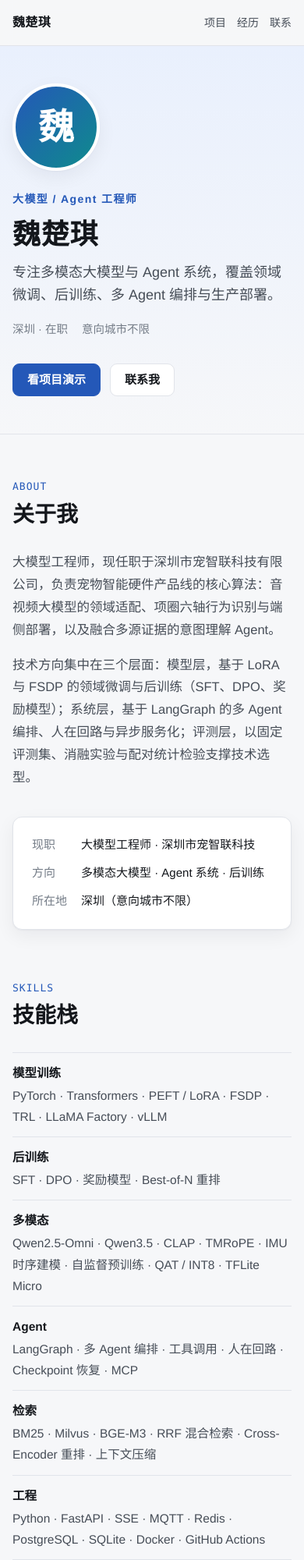
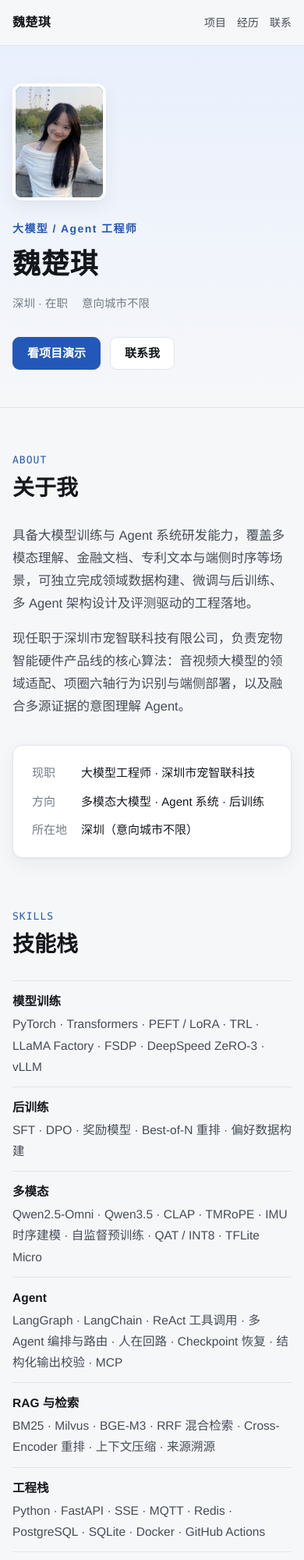
Before and after one commit to muzibu77-star/muzibu77-star.github.io, a plain HTML site: page index.html in a window 390 px wide. Shown: the top 2000 px of the page at 78% size. Drawn offline with Linux system fonts and the light colour scheme.

Commit message:
Refresh homepage: life photo, aligned dates, merged skills, About copy
Co-Authored-By: Claude Opus 5.5 <noreply@anthropic.com>

```diff
--- a/assets/style.css
+++ b/assets/style.css
@@ -83,7 +83,7 @@ strong { font-weight: 650; color: var(--text); }
 .btn.primary { background: var(--accent); border-color: var(--accent); color: #fff; }
 :root[data-theme="dark"] .btn.primary { color: #0e1420; }
 @media (prefers-color-scheme: dark) { :root:not([data-theme="light"]) .btn.primary { color: #0e1420; } }
-.avatar { position: relative; width: 200px; height: 200px; border-radius: 50%; overflow: hidden; display: grid; place-items: center; background: linear-gradient(135deg, var(--accent), var(--accent-2)); box-shadow: var(--shadow); border: 4px solid var(--surface); }
+.avatar { position: relative; width: 224px; height: 280px; border-radius: 18px; overflow: hidden; display: grid; place-items: center; background: linear-gradient(135deg, var(--accent), var(--accent-2)); box-shadow: var(--shadow); border: 4px solid var(--surface); }
 .avatar span { color: #fff; font-size: 84px; font-weight: 700; letter-spacing: 0; }
 .avatar img { position: absolute; inset: 0; width: 100%; height: 100%; object-fit: cover; }
 
@@ -109,9 +109,9 @@ strong { font-weight: 650; color: var(--text); }
 .tags li { padding: 3px 11px; border-radius: 999px; background: var(--surface-2); color: var(--text-2); font-size: 13.5px; }
 .tags li.core { background: var(--accent-soft); color: var(--accent); font-weight: 600; }
 .skills-note { margin: 14px 0 0; color: var(--muted); font-size: 13.5px; }
-.skill-list { display: grid; grid-template-columns: 112px minmax(0, 1fr); margin: 0; border-top: 1px solid var(--line); font-size: 15.5px; }
+.skill-list { display: grid; grid-template-columns: max-content minmax(0, 1fr); margin: 0; border-top: 1px solid var(--line); font-size: 15.5px; }
 .skill-list dt, .skill-list dd { padding: 12px 0; border-bottom: 1px solid var(--line); }
-.skill-list dt { color: var(--text); font-weight: 650; }
+.skill-list dt { padding-right: 28px; color: var(--text); font-weight: 650; white-space: nowrap; }
 .skill-list dd { margin: 0; color: var(--text-2); }
 
 /* ④ 项目经历 */
@@ -175,7 +175,7 @@ strong { font-weight: 650; color: var(--text); }
   .nav { gap: 14px; font-size: 14px; }
   .nav .hide-sm { display: none; }
   .hero .wrap { grid-template-columns: minmax(0, 1fr); gap: 24px; padding-top: 48px; padding-bottom: 48px; }
-  .avatar { width: 112px; height: 112px; order: -1; }
+  .avatar { width: 120px; height: 150px; border-radius: 12px; order: -1; }
   .avatar span { font-size: 46px; }
   .section { padding-top: 56px; }
   .project-body { padding: 20px 18px 22px; }
--- a/index.html
+++ b/index.html
@@ -27,7 +27,6 @@
       <div>
         <p class="hero-kicker">大模型 / Agent 工程师</p>
         <h1>魏楚琪</h1>
-        <p class="tagline">专注多模态大模型与 Agent 系统，覆盖领域微调、后训练、多 Agent 编排与生产部署。</p>
         <ul class="facts">
           <li>深圳 · 在职</li>
           <li>意向城市不限</li>
@@ -54,8 +53,8 @@
       </div>
       <div class="about">
         <div class="about-text">
-          <p>大模型工程师，现任职于深圳市宠智联科技有限公司，负责宠物智能硬件产品线的核心算法：音视频大模型的领域适配、项圈六轴行为识别与端侧部署，以及融合多源证据的意图理解 Agent。</p>
-          <p>技术方向集中在三个层面：模型层，基于 LoRA 与 FSDP 的领域微调与后训练（SFT、DPO、奖励模型）；系统层，基于 LangGraph 的多 Agent 编排、人在回路与异步服务化；评测层，以固定评测集、消融实验与配对统计检验支撑技术选型。</p>
+          <p>具备大模型训练与 Agent 系统研发能力，覆盖多模态理解、金融文档、专利文本与端侧时序等场景，可独立完成领域数据构建、微调与后训练、多 Agent 架构设计及评测驱动的工程落地。</p>
+          <p>现任职于深圳市宠智联科技有限公司，负责宠物智能硬件产品线的核心算法：音视频大模型的领域适配、项圈六轴行为识别与端侧部署，以及融合多源证据的意图理解 Agent。</p>
         </div>
         <aside class="about-card">
           <dl>
@@ -74,13 +73,12 @@
         <h2>技能栈</h2>
       </div>
       <dl class="skill-list">
-        <dt>模型训练</dt><dd>PyTorch · Transformers · PEFT / LoRA · FSDP · TRL · LLaMA Factory · vLLM</dd>
-        <dt>后训练</dt><dd>SFT · DPO · 奖励模型 · Best-of-N 重排</dd>
+        <dt>模型训练</dt><dd>PyTorch · Transformers · PEFT / LoRA · TRL · LLaMA Factory · FSDP · DeepSpeed ZeRO-3 · vLLM</dd>
+        <dt>后训练</dt><dd>SFT · DPO · 奖励模型 · Best-of-N 重排 · 偏好数据构建</dd>
         <dt>多模态</dt><dd>Qwen2.5-Omni · Qwen3.5 · CLAP · TMRoPE · IMU 时序建模 · 自监督预训练 · QAT / INT8 · TFLite Micro</dd>
-        <dt>Agent</dt><dd>LangGraph · 多 Agent 编排 · 工具调用 · 人在回路 · Checkpoint 恢复 · MCP</dd>
-        <dt>检索</dt><dd>BM25 · Milvus · BGE-M3 · RRF 混合检索 · Cross-Encoder 重排 · 上下文压缩</dd>
-        <dt>工程</dt><dd>Python · FastAPI · SSE · MQTT · Redis · PostgreSQL · SQLite · Docker · GitHub Actions</dd>
-        <dt>评测</dt><dd>消融实验 · 配对 Bootstrap · McNemar 检验 · 故障注入测试</dd>
+        <dt>Agent</dt><dd>LangGraph · LangChain · ReAct 工具调用 · 多 Agent 编排与路由 · 人在回路 · Checkpoint 恢复 · 结构化输出校验 · MCP</dd>
+        <dt>RAG 与检索</dt><dd>BM25 · Milvus · BGE-M3 · RRF 混合检索 · Cross-Encoder 重排 · 上下文压缩 · 来源溯源</dd>
+        <dt>工程栈</dt><dd>Python · FastAPI · SSE · MQTT · Redis · PostgreSQL · SQLite · Docker · GitHub Actions</dd>
       </dl>
     </section>
 
@@ -144,7 +142,7 @@
         <div class="project-body">
           <div class="project-head">
             <h3>研报数字核查 Agent</h3>
-            <span class="when">2026.03 – 2026.10</span>
+            <span class="when">2026.03 – 2026.09</span>
           </div>
           <p class="project-sub">研报发布前的数字事实核查系统，逐条溯源至上市公司年报原文。演示稿件为比亚迪 2024 年年报点评。</p>
           <ul class="chapters" data-chapters="v-fin">
@@ -162,7 +160,7 @@
             <dt>行动<small>ACTION</small></dt>
             <dd>
               <ul>
-                <li>基于 MinerU 版面解析与 PDF 文本层对齐，将 30 家上市公司 25,224 页年报构建为 53.7 万条可溯源结构化事实，并按披露日实施时点控制，规避前视偏差。</li>
+                <li>基于版面解析与 PDF 文本层对齐，将 30 家上市公司 25,224 页年报构建为 53.7 万条可溯源结构化事实，并按披露日实施时点控制，规避前视偏差。</li>
                 <li>设计“LLM 结构化抽取 + 规则引擎核验”的混合架构，LLM 仅承担信息抽取，核验结论由确定性规则给出；以 FSDP + LoRA 微调 Qwen3.5-9B 抽取模型，支持本地私有化部署。</li>
                 <li>基于 LangGraph 编排抽取、核验、复查、修订四个 Agent，经与单 Agent 基线对照，引入复查 Agent 单向告警约束。</li>
                 <li>构建证据溯源审核页，支持由稿件数字直接定位并框选年报原件出处。</li>
@@ -185,7 +183,7 @@
         <div class="project-body">
           <div class="project-head">
             <h3>GSM8K 数学推理后训练</h3>
-            <span class="when">2026.01</span>
+            <span class="when">2025.12 – 2026.03</span>
           </div>
           <p class="project-sub">基于 Qwen3-4B-Instruct 搭建 LoRA SFT → DPO → 奖励模型 → Best-of-5 重排的后训练链路，以 on-policy 错误样本构造 762 对偏好数据。GSM8K 全量测试集（1,319 题）exact match：基座 78.62% → SFT 81.12% → DPO 82.64% → 奖励模型重排 <strong>87.04%</strong>，并对训练增益与推理期重排增益分别归因。</p>
         </div>
```
Also changed, not shown: assets/img/avatar.jpg (added).
